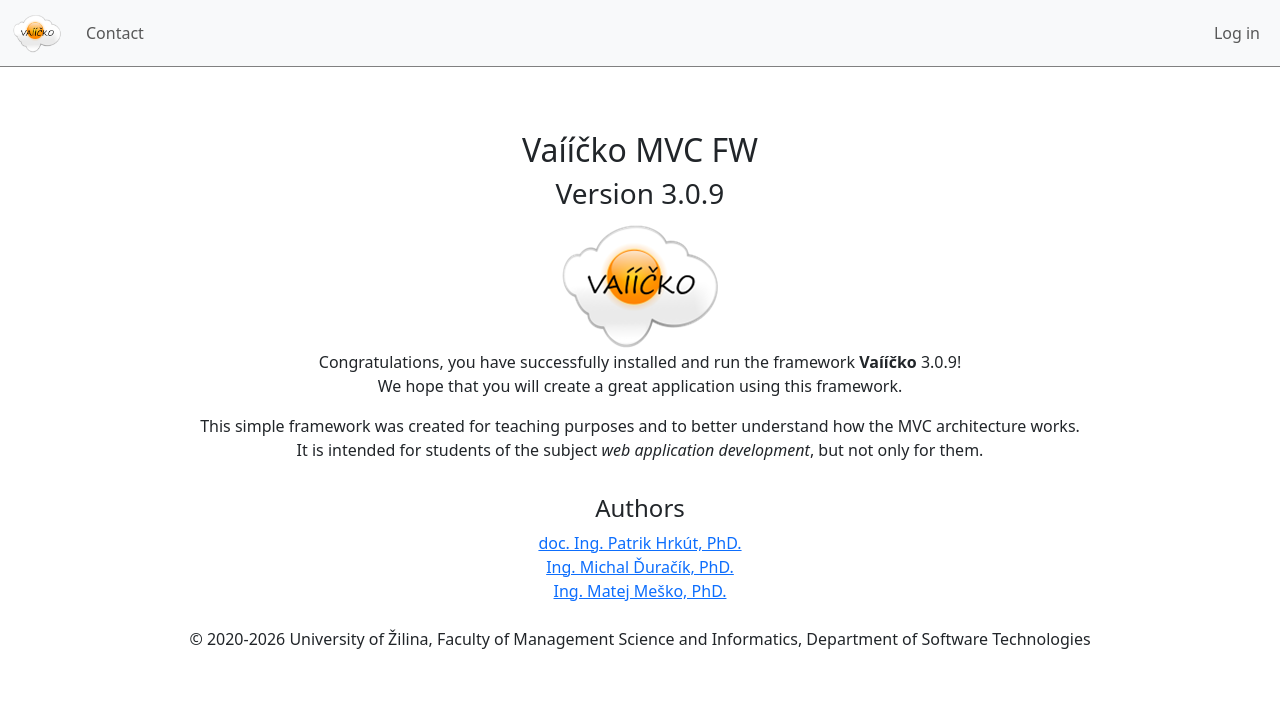
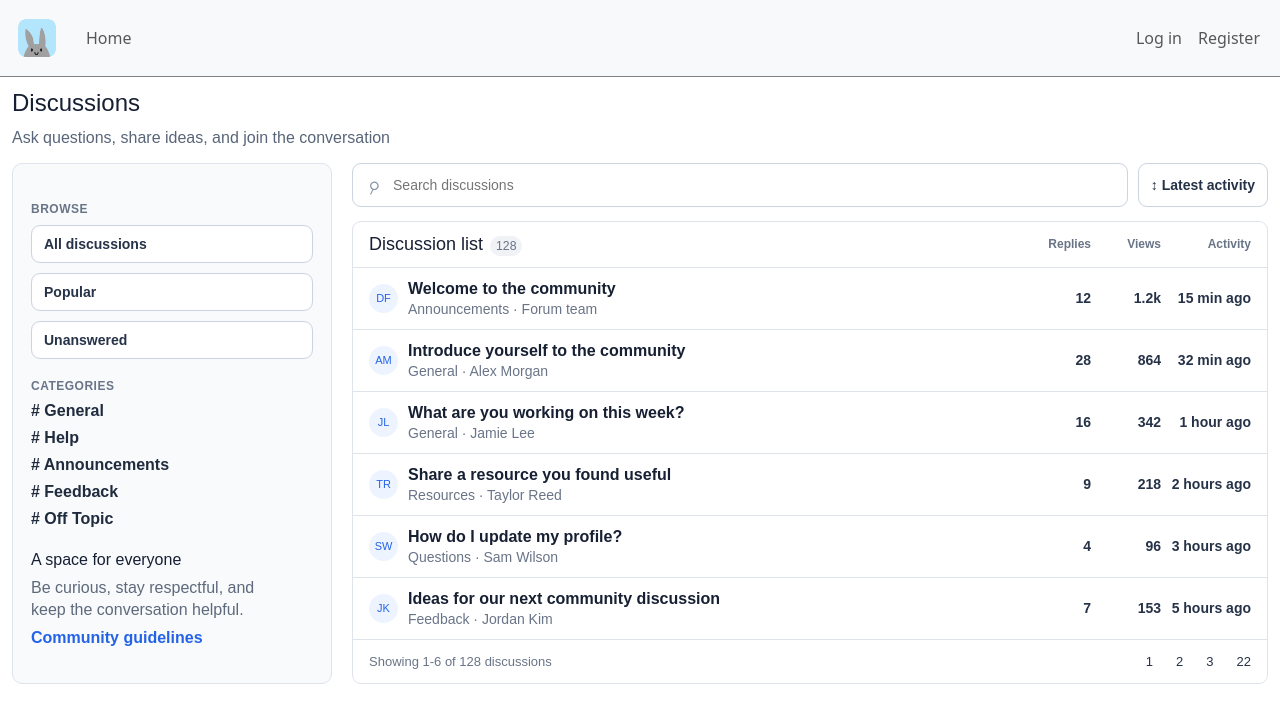
Before and after one commit to TheChosenTwice/VAII-2026-Semestralna-praca, a PHP site: page /?c=home in a window 1280 px wide. Shown: the top 723 px of the page. Run offline with PHP 8.4, Linux system fonts and the light colour scheme.

Commit message:
Implemented visuals for home view

```diff
--- a/App/Configuration.php
+++ b/App/Configuration.php
@@ -19,7 +19,7 @@ class Configuration
     /**
      * Application name.
      */
-    public const APP_NAME = 'Vaííčko MVC FW';
+    public const APP_NAME = 'Discussion Forum';
 
     /**
      * Version of the framework.
--- /dev/null
+++ b/App/Views/Auth/register.view.php
@@ -0,0 +1,5 @@
+<?php
+
+?>
+
+This is register page. You can register a new account here.
--- a/App/Views/Home/index.view.php
+++ b/App/Views/Home/index.view.php
@@ -3,37 +3,72 @@
 /** @var \Framework\Support\LinkGenerator $link */
 ?>
 
-<div class="container-fluid">
-    <div class="row">
-        <div class="col mt-5">
-            <div class="text-center">
-                <h2>Vaííčko MVC FW</h2>
-                <h3>Version <?= App\Configuration::FW_VERSION ?></h3>
-                <img src="<?= $link->asset('images/vaiicko_logo.png') ?>" alt="Framework Logo">
-                <p>
-                    Congratulations, you have successfully installed and run the framework
-                    <strong>Vaííčko</strong> <?= App\Configuration::FW_VERSION ?>!<br>
-                    We hope that you will create a great application using this framework.<br>
-                </p>
-                <p>
-                    This simple framework was created for teaching purposes and to better understand how the MVC
-                    architecture works.<br>
-                    It is intended for students of the subject <em>web application development</em>, but not only
-                    for them.
-                </p>
+<main class="discussions-page">
+    <h1>Discussions</h1>
+    <p class="page-description">Ask questions, share ideas, and join the conversation</p>
+
+    <div class="discussions-layout">
+        <aside class="discussion-sidebar">
+            <p class="section-label">BROWSE</p>
+            <div class="browse-buttons">
+                <button>All discussions</button>
+                <button>Popular</button>
+                <button>Unanswered</button>
             </div>
-        </div>
+
+            <p class="section-label">CATEGORIES</p>
+            <nav class="categories">
+                <a href="#"># General</a>
+                <a href="#"># Help</a>
+                <a href="#"># Announcements</a>
+                <a href="#"># Feedback</a>
+                <a href="#"># Off Topic</a>
+            </nav>
+
+            <h2>A space for everyone</h2>
+            <p>Be curious, stay respectful, and<br>keep the conversation helpful.</p>
+            <a class="guidelines" href="#">Community guidelines</a>
+        </aside>
+
+        <section class="discussion-content">
+            <div class="discussion-tools">
+                <label class="search-box">
+                    <span>⌕</span>
+                    <input type="text" placeholder="Search discussions">
+                </label>
+                <button class="activity-button">↕ <span>Latest activity</span></button>
+            </div>
+
+            <div class="discussion-list">
+                <header class="list-header">
+                    <div><h2>Discussion list</h2><small>128</small></div>
+                    <div class="list-columns"><span>Replies</span><span>Views</span><span>Activity</span></div>
+                </header>
+
+                <?php
+                $discussions = [
+                    ['DF', 'Welcome to the community', 'Announcements · Forum team', '12', '1.2k', '15 min ago'],
+                    ['AM', 'Introduce yourself to the community', 'General · Alex Morgan', '28', '864', '32 min ago'],
+                    ['JL', 'What are you working on this week?', 'General · Jamie Lee', '16', '342', '1 hour ago'],
+                    ['TR', 'Share a resource you found useful', 'Resources · Taylor Reed', '9', '218', '2 hours ago'],
+                    ['SW', 'How do I update my profile?', 'Questions · Sam Wilson', '4', '96', '3 hours ago'],
+                    ['JK', 'Ideas for our next community discussion', 'Feedback · Jordan Kim', '7', '153', '5 hours ago'],
+                ];
+                foreach ($discussions as $discussion) { ?>
+                    <article class="discussion-row">
+                        <div class="discussion-main">
+                            <span class="avatar"><?= $discussion[0] ?></span>
+                            <div><a href="#"><?= $discussion[1] ?></a><p><?= $discussion[2] ?></p></div>
+                        </div>
+                        <div class="discussion-stats"><span><?= $discussion[3] ?></span><span><?= $discussion[4] ?></span><span><?= $discussion[5] ?></span></div>
+                    </article>
+                <?php } ?>
+
+                <footer class="list-footer">
+                    <span>Showing 1-6 of 128 discussions</span>
+                    <nav><a href="#">1</a><a href="#">2</a><a href="#">3</a><a href="#">22</a></nav>
+                </footer>
+            </div>
+        </section>
     </div>
-    <div class="row mt-3">
-        <div class="col text-center">
-            <h4>Authors</h4>
-            <div>
-                <a href="mailto:Patrik.Hrkut@fri.uniza.sk">doc. Ing. Patrik Hrkút, PhD.</a><br>
-                <a href="mailto:Michal.Duracik@fri.uniza.sk">Ing. Michal Ďuračík, PhD.</a><br>
-                <a href="mailto:Matej.Mesko@fri.uniza.sk">Ing. Matej Meško, PhD.</a><br><br>
-                &copy; 2020-<?= date('Y') ?> University of Žilina, Faculty of Management Science and Informatics,
-                Department of Software Technologies
-            </div>
-        </div>
-    </div>
-</div>
+</main>
--- a/App/Views/Layouts/root.layout.view.php
+++ b/App/Views/Layouts/root.layout.view.php
@@ -26,11 +26,11 @@
 <nav class="navbar navbar-expand-sm bg-light">
     <div class="container-fluid">
         <a class="navbar-brand" href="<?= $link->url('home.index') ?>">
-            <img src="<?= $link->asset('images/vaiicko_logo.png') ?>" title="<?= App\Configuration::APP_NAME ?>" alt="Framework Logo">
+            <img src="<?= $link->asset('images/logo.png') ?>" title="<?= App\Configuration::APP_NAME ?>" alt="Framework Logo">
         </a>
         <ul class="navbar-nav me-auto">
             <li class="nav-item">
-                <a class="nav-link" href="<?= $link->url('home.contact') ?>">Contact</a>
+                <a class="nav-link" href="<?= $link->url('home.index') ?>">Home</a>
             </li>
         </ul>
         <?php if ($user->isLoggedIn()) { ?>
@@ -45,6 +45,9 @@
                 <li class="nav-item">
                     <a class="nav-link" href="<?= App\Configuration::LOGIN_URL ?>">Log in</a>
                 </li>
+                <li class="nav-item">
+                    <a class="nav-link" href="<?= $link->url('auth.register') ?>">Register</a>
+                </li>
             </ul>
         <?php } ?>
     </div>
--- a/public/css/styl.css
+++ b/public/css/styl.css
@@ -5,3 +5,39 @@
 .navbar-brand img {
     width: 50px;
 }
+
+.discussions-page { color: #172033; font: 14px Arial, sans-serif; width: 100%; margin: -4px auto 0; }
+.discussions-page h1 { margin: 0; font-size: 24px; }
+.page-description { color: #596579; font-size: 16px; margin: 11px 0 16px; }
+.discussions-layout { display: grid; grid-template-columns: 320px 1fr; gap: 20px; }
+.discussion-sidebar { background: #f8fafc; border: 1px solid #dfe4eb; border-radius: 10px; padding: 38px 18px 18px; }
+.section-label { color: #697487; font-size: 12px; font-weight: bold; letter-spacing: .5px; margin: 0 0 9px; }
+.browse-buttons { display: grid; gap: 10px; margin-bottom: 20px; }
+.browse-buttons button, .activity-button { background: white; border: 1px solid #cbd4e0; border-radius: 9px; color: #263247; font-weight: bold; padding: 10px 12px; text-align: left; }
+.categories { display: grid; gap: 9px; margin-bottom: 22px; }
+.categories a, .guidelines { color: #202b3d; font-size: 16px; font-weight: bold; text-decoration: none; }
+.discussion-sidebar h2 { font-size: 16px; margin: 0 0 8px; }
+.discussion-sidebar p:not(.section-label) { color: #5e697b; font-size: 16px; line-height: 1.4; margin: 0 0 7px; }
+.guidelines { color: #2463e8; }
+.discussion-tools { display: flex; gap: 10px; margin-bottom: 14px; }
+.search-box { align-items: center; border: 1px solid #cbd4e0; border-radius: 9px; display: flex; flex: 1; height: 44px; padding: 0 14px; }
+.search-box span { color: #8491a4; font-size: 25px; margin-right: 10px; transform: rotate(-20deg); }
+.search-box input { border: 0; font-size: 14px; outline: 0; width: 100%; }
+.activity-button { height: 44px; white-space: nowrap; }
+.discussion-list { border: 1px solid #dfe4eb; border-radius: 9px; overflow: hidden; }
+.list-header, .discussion-row, .list-footer { align-items: center; display: flex; min-height: 62px; padding: 0 16px; }
+.list-header { border-bottom: 1px solid #dfe4eb; min-height: 46px; }
+.list-header h2 { display: inline; font-size: 18px; margin: 0 7px 0 0; }
+.list-header small { background: #f0f2f5; border-radius: 10px; color: #687489; padding: 3px 6px; }
+.list-columns, .discussion-stats { display: grid; grid-template-columns: 70px 70px 90px; margin-left: auto; text-align: right; }
+.list-columns { color: #697487; font-size: 12px; font-weight: bold; }
+.discussion-row { border-bottom: 1px solid #dfe4eb; }
+.discussion-main { align-items: center; display: flex; gap: 10px; min-width: 0; }
+.avatar { align-items: center; background: #edf4ff; border-radius: 50%; color: #2463e8; display: flex; font-size: 11px; height: 29px; justify-content: center; min-width: 29px; }
+.discussion-main a { color: #172033; font-size: 16px; font-weight: bold; text-decoration: none; }
+.discussion-main p { color: #697487; margin: 3px 0 0; }
+.discussion-stats { color: #263247; font-weight: bold; }
+.list-footer { color: #697487; font-size: 13px; min-height: 43px; }
+.list-footer nav { display: flex; gap: 23px; margin-left: auto; }
+.list-footer a { color: #263247; text-decoration: none; }
+@media (max-width: 760px) { .discussions-layout { grid-template-columns: 1fr; } .discussion-sidebar { padding: 20px; } .list-columns { display: none; } .discussion-stats { grid-template-columns: repeat(3, auto); gap: 12px; font-size: 12px; } .discussion-main a { font-size: 14px; } }
```
Also changed, not shown: App/Controllers/AuthController.php (+12 -0 lines), App/Views/Home/example.view.php (added, +39 -0 lines), README.md, public/favicons/android-chrome-192x192.png, public/favicons/android-chrome-512x512.png, public/favicons/apple-touch-icon.png, public/favicons/favicon-16x16.png, public/favicons/favicon-32x32.png, public/favicons/favicon.ico, public/images/logo.png (added), public/images/vaiicko_logo.png (deleted).
